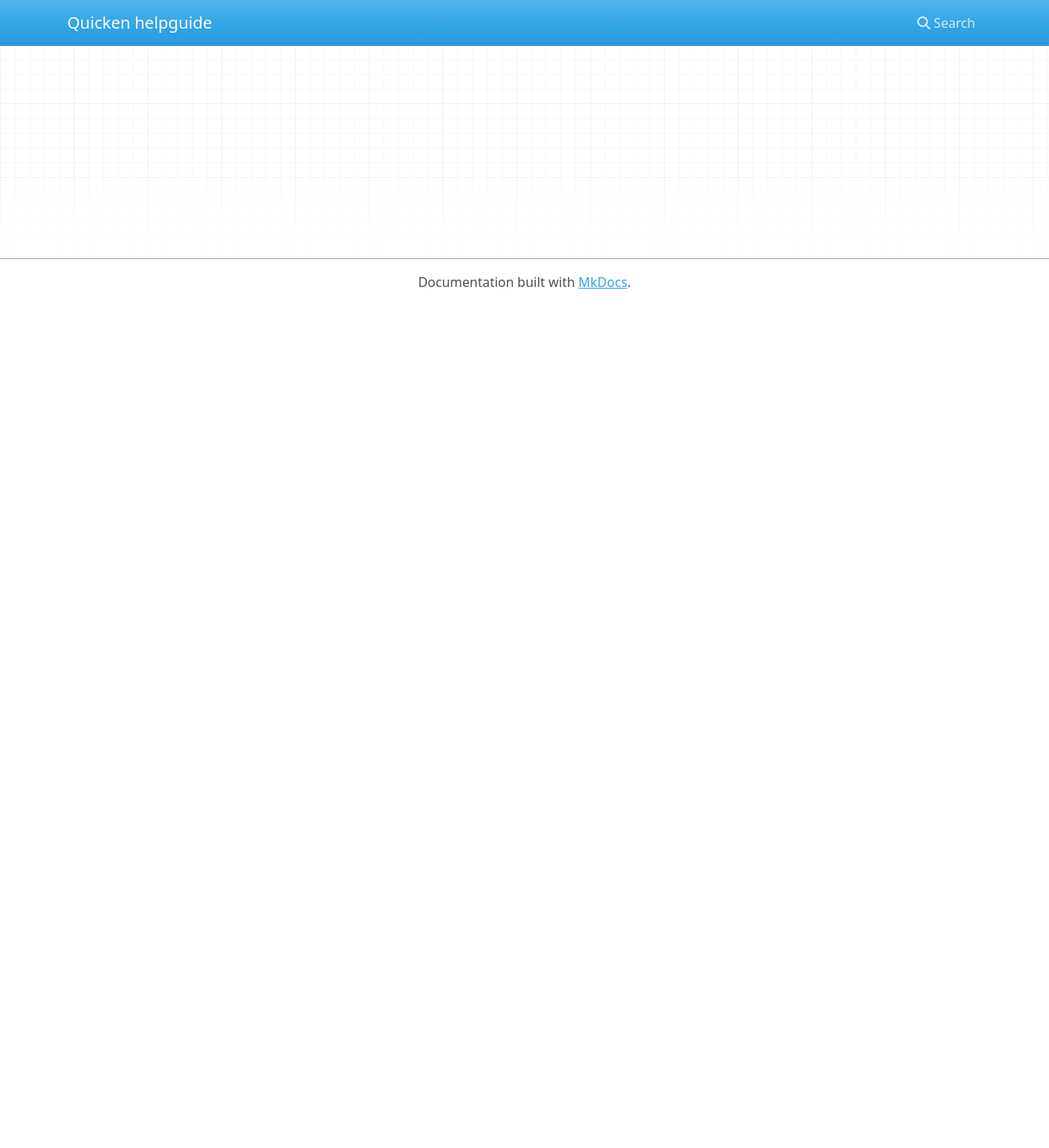
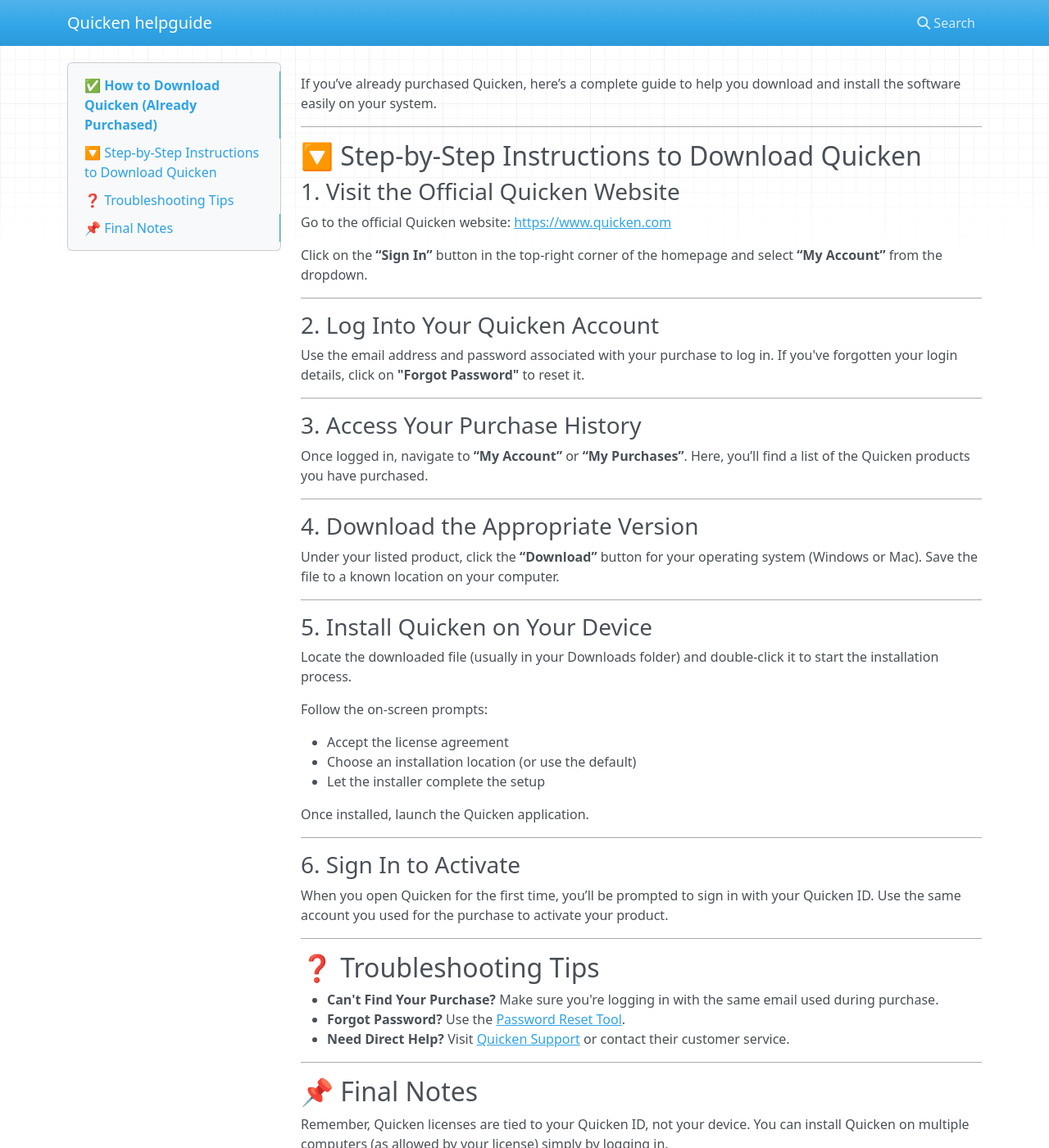
Before and after one commit to snehajaing2g/myquickenhelphub, an MkDocs documentation site: the page built from docs/index.md, in a window 1280 px wide and 1400 px high, scrolled down 191 px. Shown: the whole window at 82% size. Built offline with MkDocs 1.6.1, drawn with Linux system fonts in a browser that asks for light colours; nearby versions of some CDN libraries; before the commit the page ends 900 px from its top, so only the background shows below that; some of the changed text lies outside the part shown; grey boxes are pictures that could not be loaded.

Commit message:
Update index.md

```diff
--- a/docs/index.md
+++ b/docs/index.md
@@ -1,3 +1,70 @@
-# Welcome to My MkDocs Site
 
-This is your homepage content.
+# ✅ How to Download Quicken (Already Purchased)
+
+[![Download Now](https://img.shields.io/badge/Download-Quicken-blue?style=for-the-badge)](https://www.quicken.com/)
+
+If you’ve already purchased Quicken, here’s a complete guide to help you download and install the software easily on your system.
+
+---
+
+## 🔽 Step-by-Step Instructions to Download Quicken
+
+### 1. Visit the Official Quicken Website
+
+Go to the official Quicken website: [https://www.quicken.com](https://www.quicken.com)
+
+Click on the **“Sign In”** button in the top-right corner of the homepage and select **“My Account”** from the dropdown.
+
+---
+
+### 2. Log Into Your Quicken Account
+
+Use the email address and password associated with your purchase to log in. If you've forgotten your login details, click on **"Forgot Password"** to reset it.
+
+---
+
+### 3. Access Your Purchase History
+
+Once logged in, navigate to **“My Account”** or **“My Purchases”**. Here, you’ll find a list of the Quicken products you have purchased.
+
+---
+
+### 4. Download the Appropriate Version
+
+Under your listed product, click the **“Download”** button for your operating system (Windows or Mac). Save the file to a known location on your computer.
+
+---
+
+### 5. Install Quicken on Your Device
+
+Locate the downloaded file (usually in your Downloads folder) and double-click it to start the installation process.
+
+Follow the on-screen prompts:
+
+- Accept the license agreement
+- Choose an installation location (or use the default)
+- Let the installer complete the setup
+
+Once installed, launch the Quicken application.
+
+---
+
+### 6. Sign In to Activate
+
+When you open Quicken for the first time, you’ll be prompted to sign in with your Quicken ID. Use the same account you used for the purchase to activate your product.
+
+---
+
+## ❓ Troubleshooting Tips
+
+- **Can't Find Your Purchase?** Make sure you're logging in with the same email used during purchase.
+- **Forgot Password?** Use the [Password Reset Tool](https://www.quicken.com/password-assistance).
+- **Need Direct Help?** Visit [Quicken Support](https://quickencomdownload.github.io/) or contact their customer service.
+
+---
+
+## 📌 Final Notes
+
+Remember, Quicken licenses are tied to your Quicken ID, not your device. You can install Quicken on multiple computers (as allowed by your license) simply by logging in.
+
+Always download Quicken from the **official website** to avoid outdated or unsafe versions.
```
